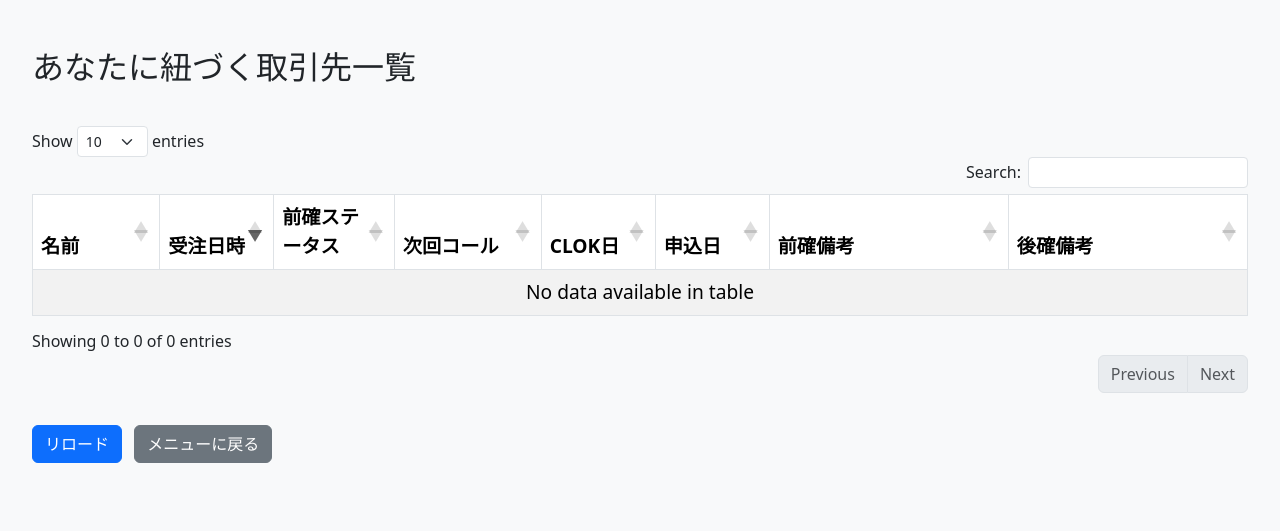
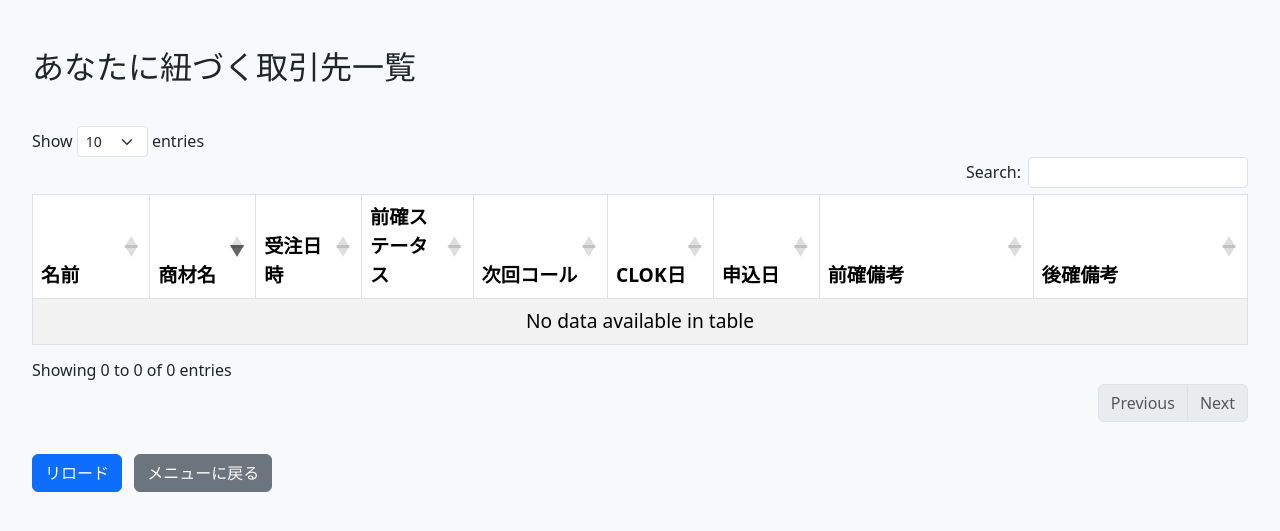
Before and after one commit to 6hfu/giftsf, a Flask app: template templates/records.html in a window 1280 px wide. Shown: the top 531 px of the page. Run offline with Flask 3, Linux system fonts and the light colour scheme; the template is opened without the code that fills it, so the values that code supplies are empty; some libraries are stand-ins or nearby versions.

Commit message:
Update records.html

```diff
--- a/templates/records.html
+++ b/templates/records.html
@@ -20,12 +20,13 @@
         }
         th:nth-child(1), td:nth-child(1) { width: 130px; }
         th:nth-child(2), td:nth-child(2) { width: 110px; }
-        th:nth-child(3), td:nth-child(3) { width: 120px; }
-        th:nth-child(4), td:nth-child(4) { width: 160px; }
-        th:nth-child(5), td:nth-child(5),
-        th:nth-child(6), td:nth-child(6) { width: 110px; }
-        th:nth-child(7), td:nth-child(7),
-        th:nth-child(8), td:nth-child(8) {
+        th:nth-child(3), td:nth-child(2) { width: 110px; }
+        th:nth-child(4), td:nth-child(3) { width: 120px; }
+        th:nth-child(5), td:nth-child(4) { width: 160px; }
+        th:nth-child(6), td:nth-child(5),
+        th:nth-child(7), td:nth-child(6) { width: 110px; }
+        th:nth-child(8), td:nth-child(7),
+        th:nth-child(9), td:nth-child(8) {
             width: 300px;
             max-width: 300px;
             white-space: pre-wrap;
@@ -77,6 +78,7 @@
                 <thead>
                     <tr>
                         <th scope="col">名前</th>
+                        <th scope="col">商材名</th>
                         <th scope="col">受注日時</th>
                         <th scope="col">前確ステータス</th>
                         <th scope="col">次回コール</th>
@@ -90,6 +92,7 @@
                     {% for record in records %}
                     <tr>
                         <td>{{ record.Name }}</td>
+                        <td>{{ record.Field106__c or '' }}</td>
                         <td>{{ record.timetorihiki__c_formatted }}</td>
                         <td>{{ record.Field101__c or '' }}</td>
                         <td>{{ record.Field97__c_formatted }}</td>
```
